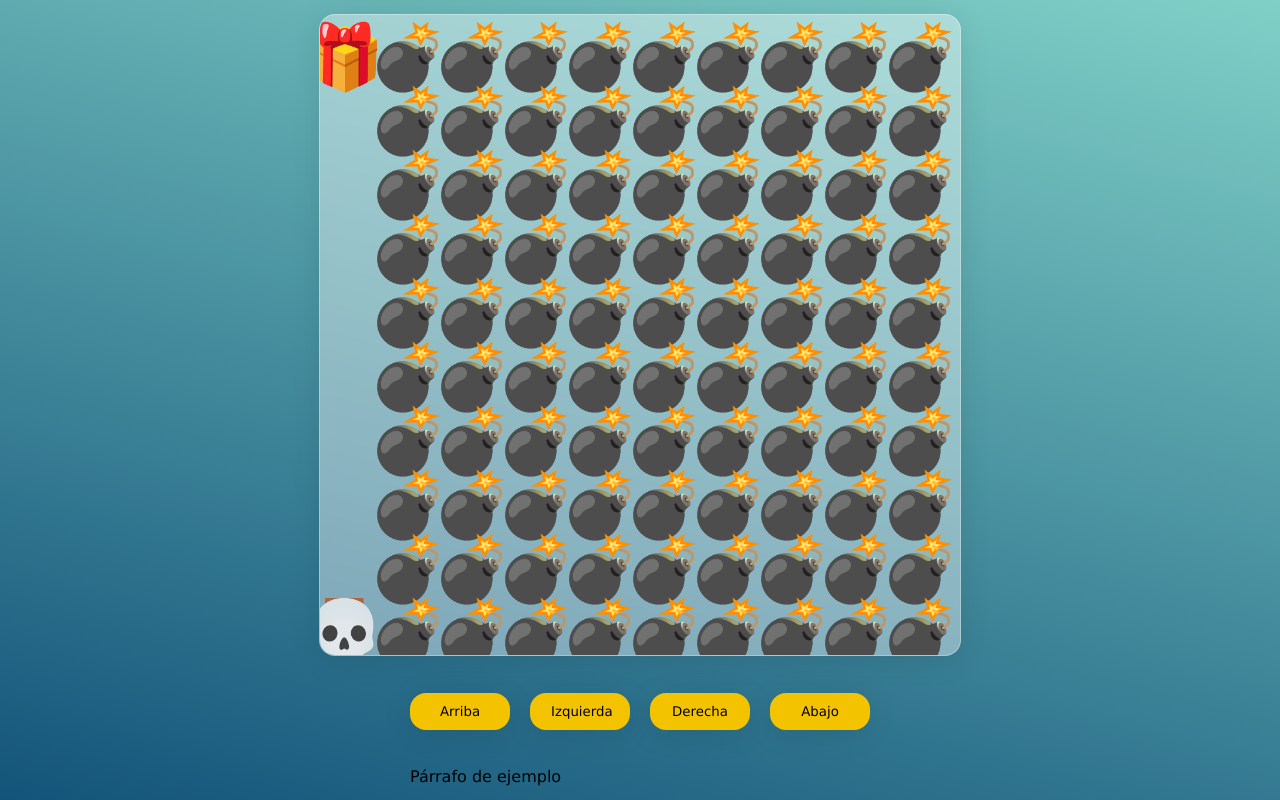
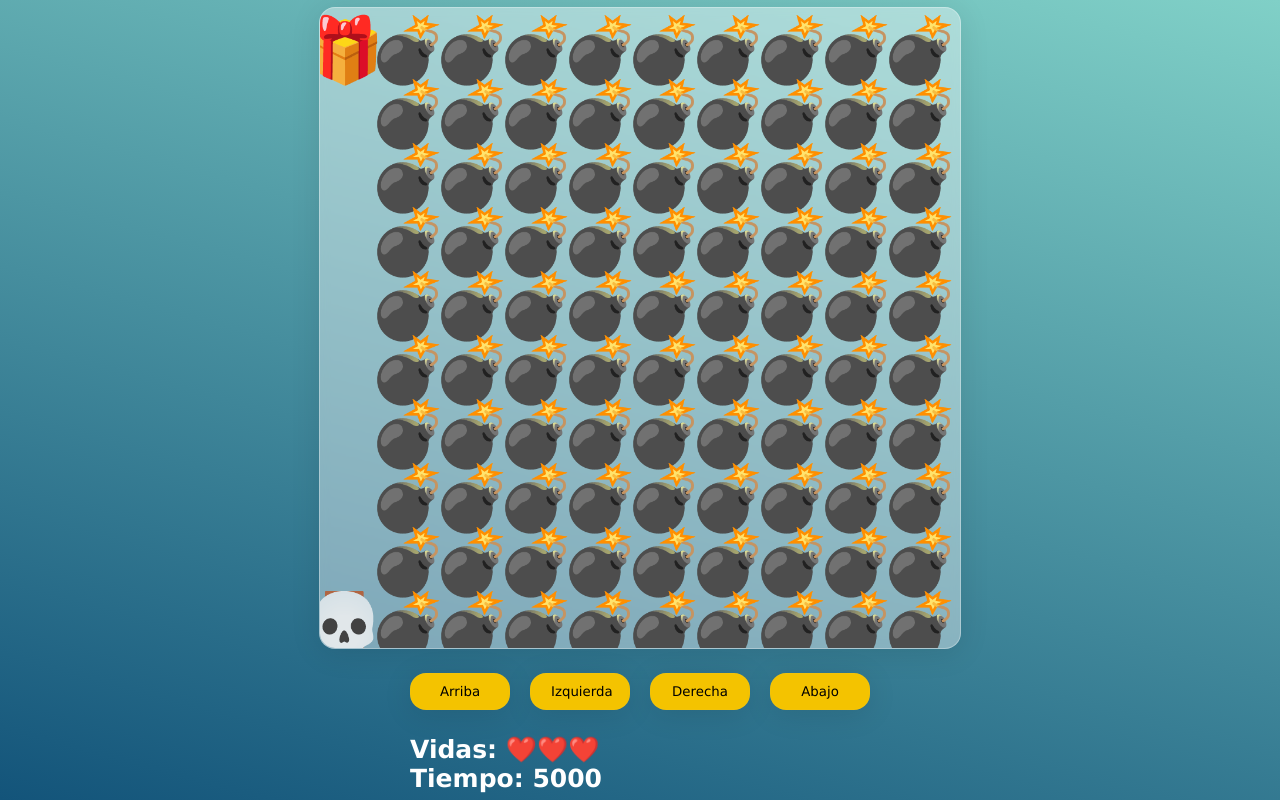
Before and after one commit to carlosddll/Videojuego-JS, a plain HTML site: page index.html in a window 1280 px wide. Drawn offline with Linux system fonts and the light colour scheme.

Commit message:
Terminado Clase 17

```diff
--- a/game.js
+++ b/game.js
@@ -4,11 +4,16 @@ const btnUp = document.querySelector('#up');
 const btnDown = document.querySelector('#down');
 const btnLeft = document.querySelector('#left');
 const btnRight = document.querySelector('#right');
+const spanLives = document.querySelector('#lives');
+const spanTime = document.querySelector('#time');
 let canvasSize;
 let elementSize;
 let level = 0;
 let lives = 3;
 
+let timeStart;
+let timePlayer;
+let timeInterval;
 
 const playerPosition = {
     x: undefined,
@@ -40,6 +45,7 @@ function setCanvasSize(){
 }
 
 function startGame(){
+
     game.font = elementSize + 'px Verdana';
     game.textAlign = 'end';
 
@@ -51,6 +57,12 @@ function startGame(){
         gameWin();
         return;
     }
+    if(!timeStart){
+        timeStart = Date.now();
+        timeInterval = setInterval( showTime,100)
+    }
+
+    showLives();
 
     const mapRows = map.trim().split('\n');
     const mapRowsCols = mapRows.map((row) => row.trim().split(''));
@@ -120,6 +132,7 @@ function levelFail(){
     if(lives <= 0){
         level = 0;
         lives = 3;
+        timeStart = undefined;
     }
     playerPosition.x = undefined;
     playerPosition.y = undefined;
@@ -130,8 +143,20 @@ function levelFail(){
 
 function gameWin (){
     console.log('Juego Terminado - Ganaste!');
+    clearInterval(timeInterval);
 }
 
+function showLives(){
+
+    spanLives.innerHTML = "";
+    for (let i = 0; i<lives; i++){
+        spanLives.append(emojis['HEART']);
+    }
+}
+
+function showTime(){
+    spanTime.innerHTML = Date.now() - timeStart;
+}
 
 window.addEventListener('keydown', moveByKeys )
 btnUp.addEventListener('click', moveUp);
--- a/index.html
+++ b/index.html
@@ -21,7 +21,8 @@
         </div>
 
         <div class="messages">
-            <p>Párrafo de ejemplo</p>
+            <p>Vidas: <span id="lives" ></span></p>
+            <p>Tiempo: <span id="time" ></span></p>
         </div>
 
     </div>
--- a/maps.js
+++ b/maps.js
@@ -12,6 +12,7 @@ const emojis = {
     'BOMB_COLLISION': '🔥',
     'GAME_OVER': '👎',
     'WIN': '🏆',
+    'HEART': '❤️',
   };
 
   const maps = [];
--- a/styles.css
+++ b/styles.css
@@ -66,6 +66,10 @@ body {
   }
 
   p {
+    color: white;
+    font-family: Verdana, Geneva, Tahoma, sans-serif;
+    font-size: 25px;
+    font-weight: 600;
     display: block;
     margin: 0;
     width: 100%;
```
